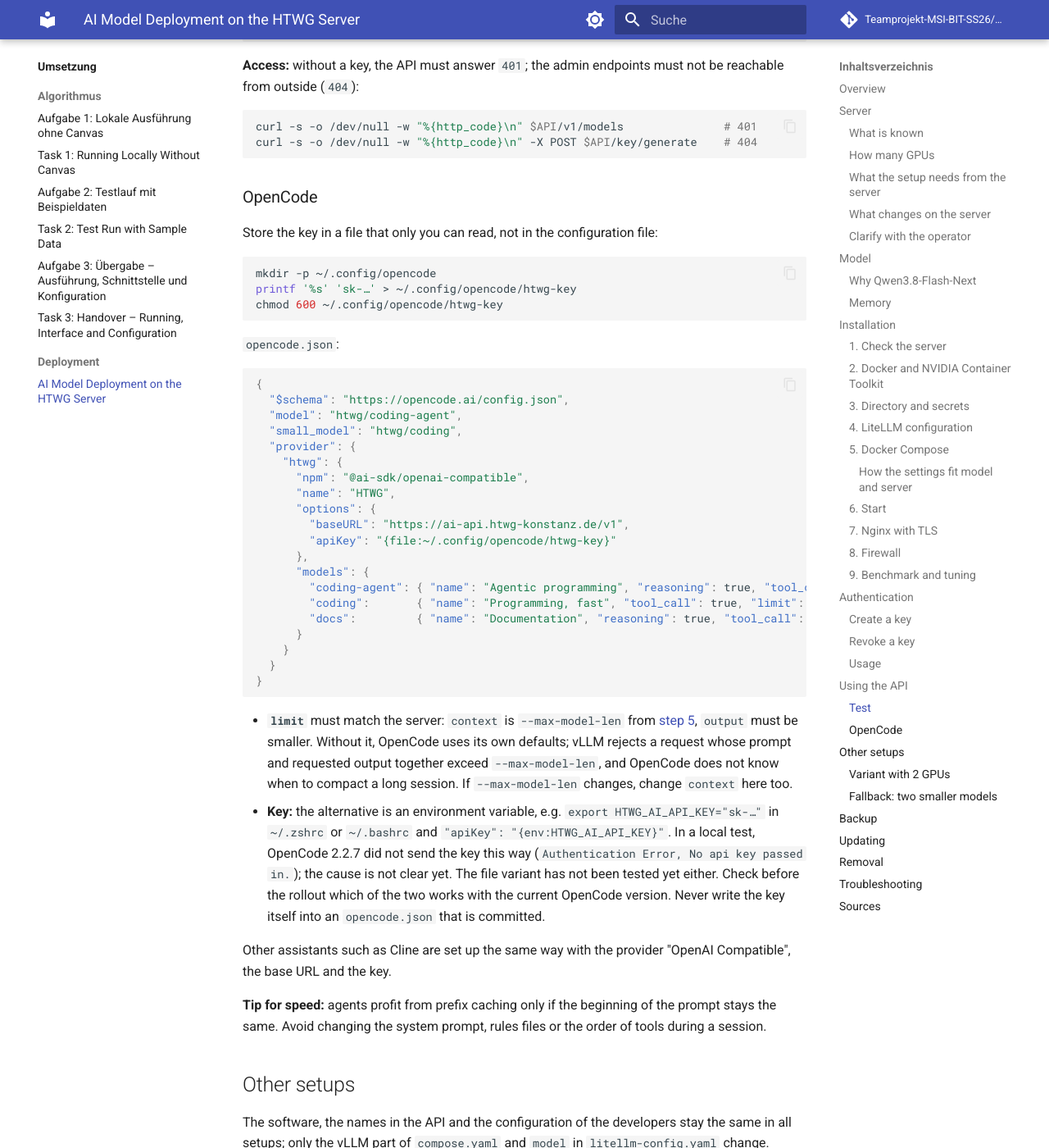
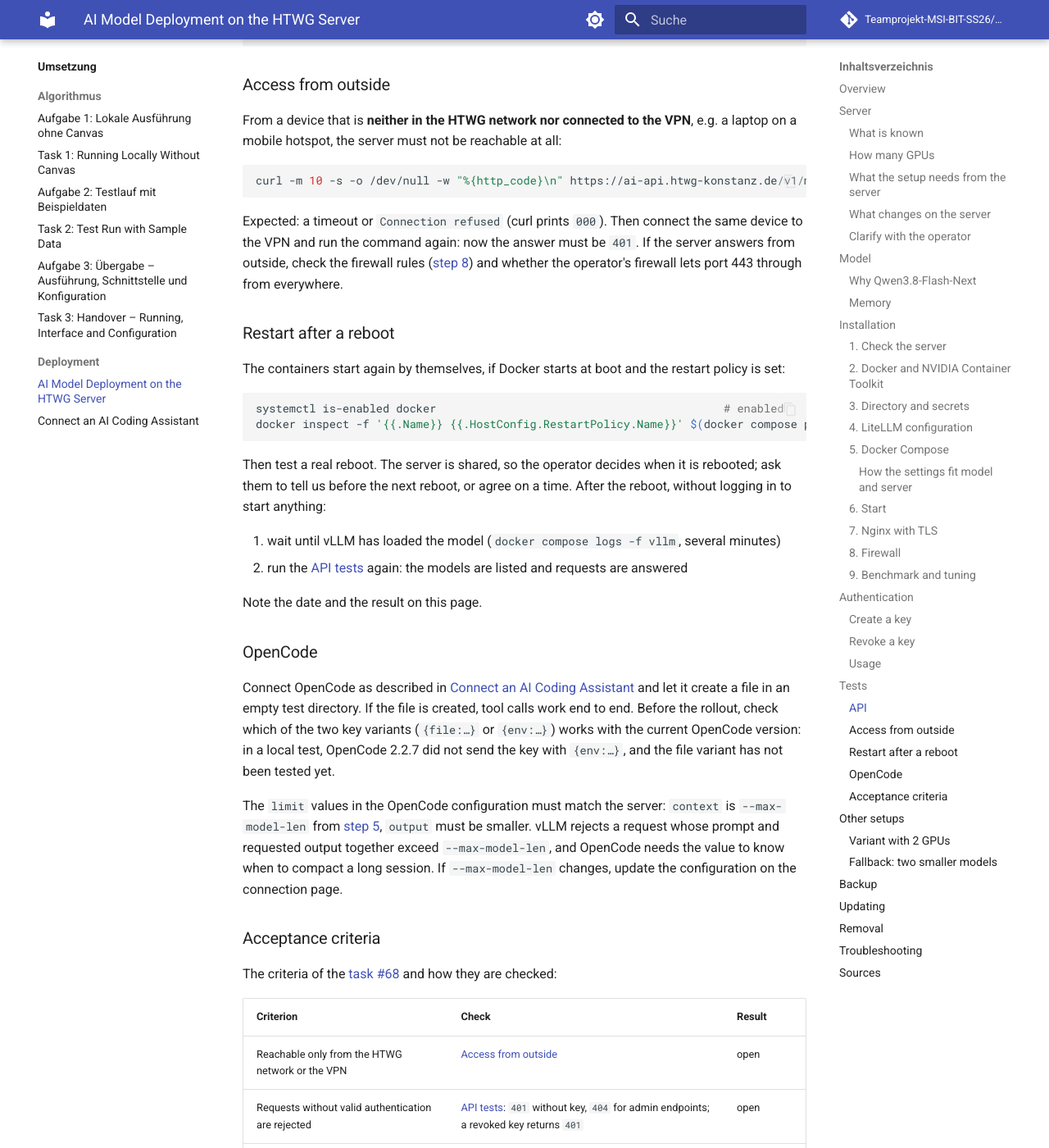
Before and after one commit to Teamprojekt-MSI-BIT-SS26/documentation, an MkDocs documentation site: the page built from docs/umsetzung/Deployment/ai-model-deployment.md, in a window 1280 px wide and 1400 px high, scrolled down 18626 px. Shown: the whole window at 82% size. Built offline with MkDocs 1.6.1 and Material for MkDocs 9.7.7, drawn with Linux system fonts in a browser that asks for light colours; comment, search, counter and statistics services are not loaded; some of the changed text lies outside the part shown.

Commit message:
Add connection guide for the team and acceptance tests
- New page: connect an AI coding assistant (OpenCode, Cline) to the server
- Guide: tests for access from outside and restart after a reboot
- Guide: table of the acceptance criteria of task #68
- Move the OpenCode configuration from the guide to the new page

Co-Authored-By: Claude Opus 5.5 <noreply@anthropic.com>

````diff
--- a/docs/umsetzung/Deployment/ai-model-deployment.md
+++ b/docs/umsetzung/Deployment/ai-model-deployment.md
@@ -280,7 +280,7 @@ general_settings:
   database_url: os.environ/DATABASE_URL
 ```
 
-The Qwen3.8 models are documented with `reasoning_effort` (`xhigh`, `medium`, `low`) and thinking on by default ([Qwen3.8-27B](https://huggingface.co/Qwen/Qwen3.8-27B)). The model card of Flash-Next does not describe how to switch thinking off. Check after the start that `coding` answers without a thinking part and `docs` with a shorter one (see [Test](#test)). Because of `drop_params: true`, LiteLLM silently drops `reasoning_effort` if it does not pass it on to `hosted_vllm`; then `docs` behaves like `coding-agent`. In that case, send it in `extra_body` instead, like `enable_thinking`.
+The Qwen3.8 models are documented with `reasoning_effort` (`xhigh`, `medium`, `low`) and thinking on by default ([Qwen3.8-27B](https://huggingface.co/Qwen/Qwen3.8-27B)). The model card of Flash-Next does not describe how to switch thinking off. Check after the start that `coding` answers without a thinking part and `docs` with a shorter one (see [API tests](#api)). Because of `drop_params: true`, LiteLLM silently drops `reasoning_effort` if it does not pass it on to `hosted_vllm`; then `docs` behaves like `coding-agent`. In that case, send it in `extra_body` instead, like `enable_thinking`.
 
 ### 5. Docker Compose
 
@@ -539,19 +539,13 @@ The key stops working immediately; the keys of all others stay valid.
 
 LiteLLM stores the requests and tokens per key. They can be viewed in the admin interface at `http://localhost:4000/ui` through the SSH tunnel (login with the master key).
 
-## Using the API
+## Tests
 
-The API is OpenAI-compatible. Every request sends the personal key as `Authorization: Bearer`.
+The API is OpenAI-compatible; every request sends the personal key as `Authorization: Bearer`. How developers connect their assistants is described on a separate page: [Connect an AI Coding Assistant](connect-ai-assistant.md). `ai-api.htwg-konstanz.de` is a placeholder until the operator gives us the DNS name.
 
-| Setting | Value |
-|---|---|
-| Base URL | `https://ai-api.htwg-konstanz.de/v1` |
-| API key | personal key, e.g. as environment variable `HTWG_AI_API_KEY` |
-| Models | `coding-agent`, `coding`, `docs` |
+Run these tests after the setup and after every change to Nginx, the firewall or `compose.yaml`. For the tests, create a key for yourself (see [Create a key](#create-a-key)) and store it in `HTWG_AI_API_KEY`.
 
-`ai-api.htwg-konstanz.de` is a placeholder until the operator gives us the DNS name.
-
-### Test
+### API
 
 ```bash
 API=https://ai-api.htwg-konstanz.de
@@ -604,47 +598,49 @@ curl -s -o /dev/null -w "%{http_code}\n" $API/v1/models               # 401
 curl -s -o /dev/null -w "%{http_code}\n" -X POST $API/key/generate    # 404
 ```
 
+### Access from outside
+
+From a device that is **neither in the HTWG network nor connected to the VPN**, e.g. a laptop on a mobile hotspot, the server must not be reachable at all:
+
+```bash
+curl -m 10 -s -o /dev/null -w "%{http_code}\n" https://ai-api.htwg-konstanz.de/v1/models
+```
+
+Expected: a timeout or `Connection refused` (curl prints `000`). Then connect the same device to the VPN and run the command again: now the answer must be `401`. If the server answers from outside, check the firewall rules ([step 8](#8-firewall)) and whether the operator's firewall lets port 443 through from everywhere.
+
+### Restart after a reboot
+
+The containers start again by themselves, if Docker starts at boot and the restart policy is set:
+
+```bash
+systemctl is-enabled docker                                           # enabled
+docker inspect -f '{{.Name}} {{.HostConfig.RestartPolicy.Name}}' $(docker compose ps -q)   # unless-stopped for all
+```
+
+Then test a real reboot. The server is shared, so the operator decides when it is rebooted; ask them to tell us before the next reboot, or agree on a time. After the reboot, without logging in to start anything:
+
+1. wait until vLLM has loaded the model (`docker compose logs -f vllm`, several minutes)
+2. run the [API tests](#api) again: the models are listed and requests are answered
+
+Note the date and the result on this page.
+
 ### OpenCode
 
-Store the key in a file that only you can read, not in the configuration file:
+Connect OpenCode as described in [Connect an AI Coding Assistant](connect-ai-assistant.md) and let it create a file in an empty test directory. If the file is created, tool calls work end to end. Before the rollout, check which of the two key variants (`{file:…}` or `{env:…}`) works with the current OpenCode version: in a local test, OpenCode 2.2.7 did not send the key with `{env:…}`, and the file variant has not been tested yet.
 
-```bash
-mkdir -p ~/.config/opencode
-printf '%s' 'sk-…' > ~/.config/opencode/htwg-key
-chmod 600 ~/.config/opencode/htwg-key
-```
+The `limit` values in the OpenCode configuration must match the server: `context` is `--max-model-len` from [step 5](#5-docker-compose), `output` must be smaller. vLLM rejects a request whose prompt and requested output together exceed `--max-model-len`, and OpenCode needs the value to know when to compact a long session. If `--max-model-len` changes, update the configuration on the connection page.
 
-`opencode.json`:
+### Acceptance criteria
 
-```json
-{
-  "$schema": "https://opencode.ai/config.json",
-  "model": "htwg/coding-agent",
-  "small_model": "htwg/coding",
-  "provider": {
-    "htwg": {
-      "npm": "@ai-sdk/openai-compatible",
-      "name": "HTWG",
-      "options": {
-        "baseURL": "https://ai-api.htwg-konstanz.de/v1",
-        "apiKey": "{file:~/.config/opencode/htwg-key}"
-      },
-      "models": {
-        "coding-agent": { "name": "Agentic programming", "reasoning": true, "tool_call": true, "limit": { "context": 131072, "output": 32000 } },
-        "coding":       { "name": "Programming, fast", "tool_call": true, "limit": { "context": 131072, "output": 32000 } },
-        "docs":         { "name": "Documentation", "reasoning": true, "tool_call": true, "limit": { "context": 131072, "output": 32000 } }
-      }
-    }
-  }
-}
-```
+The criteria of the [task #68](https://github.com/Teamprojekt-MSI-BIT-SS26/documentation/issues/68) and how they are checked:
 
-- **`limit`** must match the server: `context` is `--max-model-len` from [step 5](#5-docker-compose), `output` must be smaller. Without it, OpenCode uses its own defaults; vLLM rejects a request whose prompt and requested output together exceed `--max-model-len`, and OpenCode does not know when to compact a long session. If `--max-model-len` changes, change `context` here too.
-- **Key:** the alternative is an environment variable, e.g. `export HTWG_AI_API_KEY="sk-…"` in `~/.zshrc` or `~/.bashrc` and `"apiKey": "{env:HTWG_AI_API_KEY}"`. In a local test, OpenCode 2.2.7 did not send the key this way (`Authentication Error, No api key passed in.`); the cause is not clear yet. The file variant has not been tested yet either. Check before the rollout which of the two works with the current OpenCode version. Never write the key itself into an `opencode.json` that is committed.
-
-Other assistants such as Cline are set up the same way with the provider "OpenAI Compatible", the base URL and the key.
-
-**Tip for speed:** agents profit from prefix caching only if the beginning of the prompt stays the same. Avoid changing the system prompt, rules files or the order of tools during a session.
+| Criterion | Check | Result |
+|---|---|---|
+| Reachable only from the HTWG network or the VPN | [Access from outside](#access-from-outside) | open |
+| Requests without valid authentication are rejected | [API tests](#api): `401` without key, `404` for admin endpoints; a revoked key returns `401` | open |
+| The service restarts after a reboot | [Restart after a reboot](#restart-after-a-reboot) | open |
+| At least two team members have connected their assistant | each of them follows [Connect an AI Coding Assistant](connect-ai-assistant.md) and runs a task with `coding-agent` | open |
+| A guide for connecting an assistant is in the repository | [Connect an AI Coding Assistant](connect-ai-assistant.md) | done |
 
 ## Other setups
 
@@ -661,7 +657,7 @@ Changes to the vLLM service in [step 5](#5-docker-compose):
 - take `--tool-call-parser`, `--reasoning-parser` and the MTP setting from the [vLLM recipe](https://recipes.vllm.ai/Qwen/Qwen3.8-27B)
 - in `litellm-config.yaml`, change `model` of all three names to `hosted_vllm/qwen3.8-27b`
 
-`ipc: host` stays, because the two GPU processes exchange data in the same way. The model is dense, so each token needs more context memory than with Flash-Next and fewer long sessions fit at the same time; check `Maximum concurrency` in the log and lower `--max-model-len` or `--max-num-seqs` if needed. Change `limit.context` in the [OpenCode configuration](#opencode) to match.
+`ipc: host` stays, because the two GPU processes exchange data in the same way. The model is dense, so each token needs more context memory than with Flash-Next and fewer long sessions fit at the same time; check `Maximum concurrency` in the log and lower `--max-model-len` or `--max-num-seqs` if needed. Change `limit.context` in the [OpenCode configuration](connect-ai-assistant.md#opencode) to match.
 
 ### Fallback: two smaller models
 
@@ -674,7 +670,7 @@ If we get 4 GPUs, but the 4-bit version of Flash-Next does not run on the A100 o
 
 Then use two vLLM services with `device_ids: ["0", "1"]` and `["2", "3"]` and change `api_base` in `litellm-config.yaml`. The names in the API stay the same, so developers do not need to change anything.
 
-Gemma 4 31B in BF16 leaves only about 10 GB for context on two GPUs, enough for a few long sessions at the same time. Start with a lower `--max-model-len` for Gemma, e.g. `32768`, check `Maximum concurrency` in the log, and set `limit.context` of `docs` in the [OpenCode configuration](#opencode) to match.
+Gemma 4 31B in BF16 leaves only about 10 GB for context on two GPUs, enough for a few long sessions at the same time. Start with a lower `--max-model-len` for Gemma, e.g. `32768`, check `Maximum concurrency` in the log, and set `limit.context` of `docs` in the [OpenCode configuration](connect-ai-assistant.md#opencode) to match.
 
 ## Backup
 
@@ -751,8 +747,8 @@ After that, nothing of the setup remains on the server.
 | `400` with "model not allowed" | `/v1/models` with the key | allow the model for the key with `/key/update`, on the server or through the SSH tunnel (see [Authentication](#authentication)) |
 | `502 Bad Gateway` from Nginx | `docker compose logs litellm` | LiteLLM is not ready yet or has stopped |
 | `404` from Nginx | base URL in the client | the base URL must end with `/v1`; admin endpoints are only reachable through the SSH tunnel |
-| OpenCode: `max_completion_tokens … cannot be greater than max_model_len` | `limit` in `opencode.json` | set `limit.context` and `limit.output` to fit `--max-model-len`, see [OpenCode](#opencode) |
-| OpenCode: `Authentication Error, No api key passed in.` | `apiKey` in `opencode.json` | switch between `{file:…}` and `{env:…}`, see [OpenCode](#opencode) |
+| OpenCode: `max_completion_tokens … cannot be greater than max_model_len` | `limit` in `opencode.json` | set `limit.context` and `limit.output` to fit `--max-model-len`, see [Connect an AI Coding Assistant](connect-ai-assistant.md#opencode) |
+| OpenCode: `Authentication Error, No api key passed in.` | `apiKey` in `opencode.json` | switch between `{file:…}` and `{env:…}`, see [Connect an AI Coding Assistant](connect-ai-assistant.md#opencode) |
 | Tools are not called or thinking appears in the answer | flags in `compose.yaml` | check `--tool-call-parser` and `--reasoning-parser` against the current vLLM recipe |
 | A GPU is missing in `nvidia-smi` | | contact the operator, do not reinstall drivers |
 
````
Also changed, not shown: docs/umsetzung/Deployment/connect-ai-assistant.md (added, +112 -0 lines), docs/umsetzung/index.md (+1 -0 lines).
